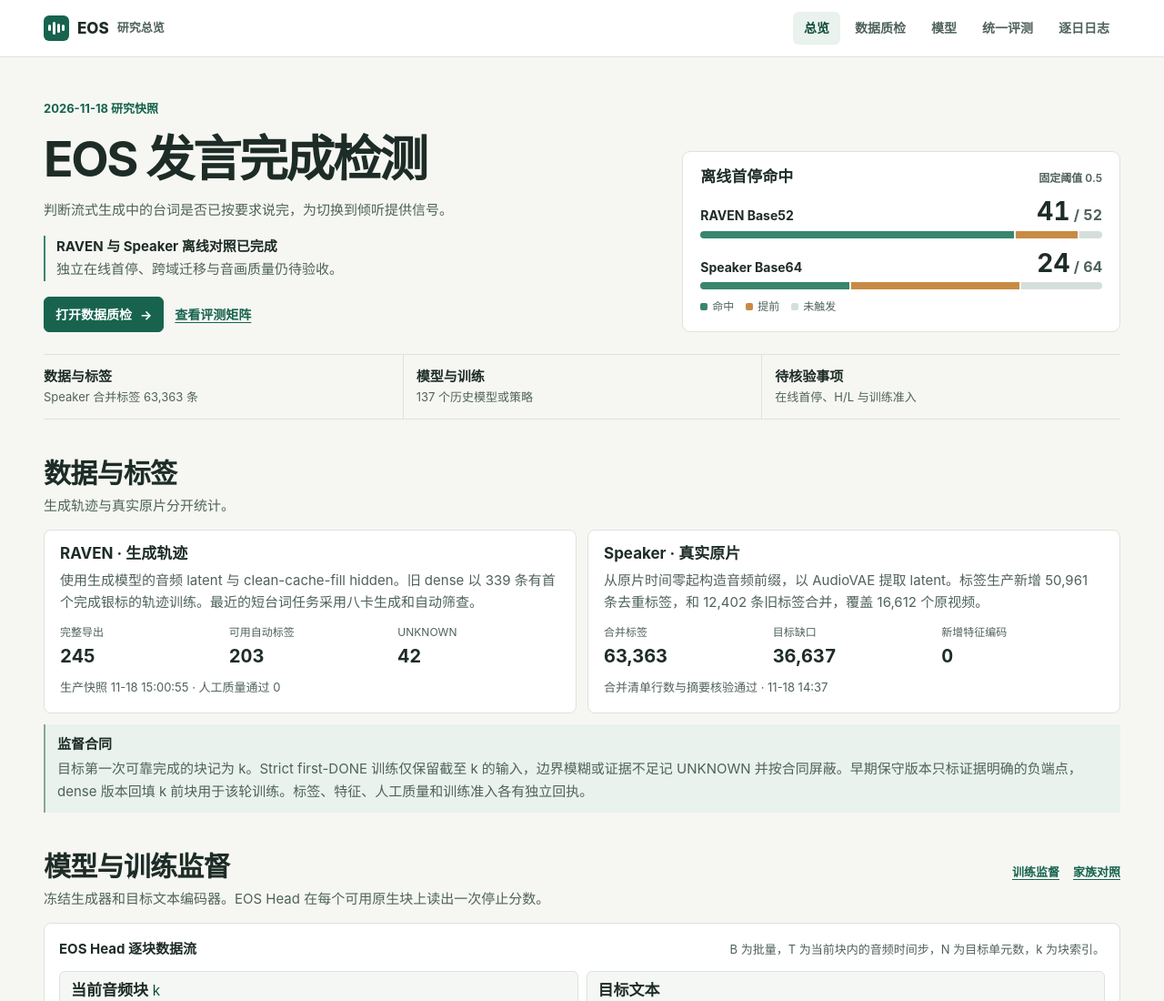
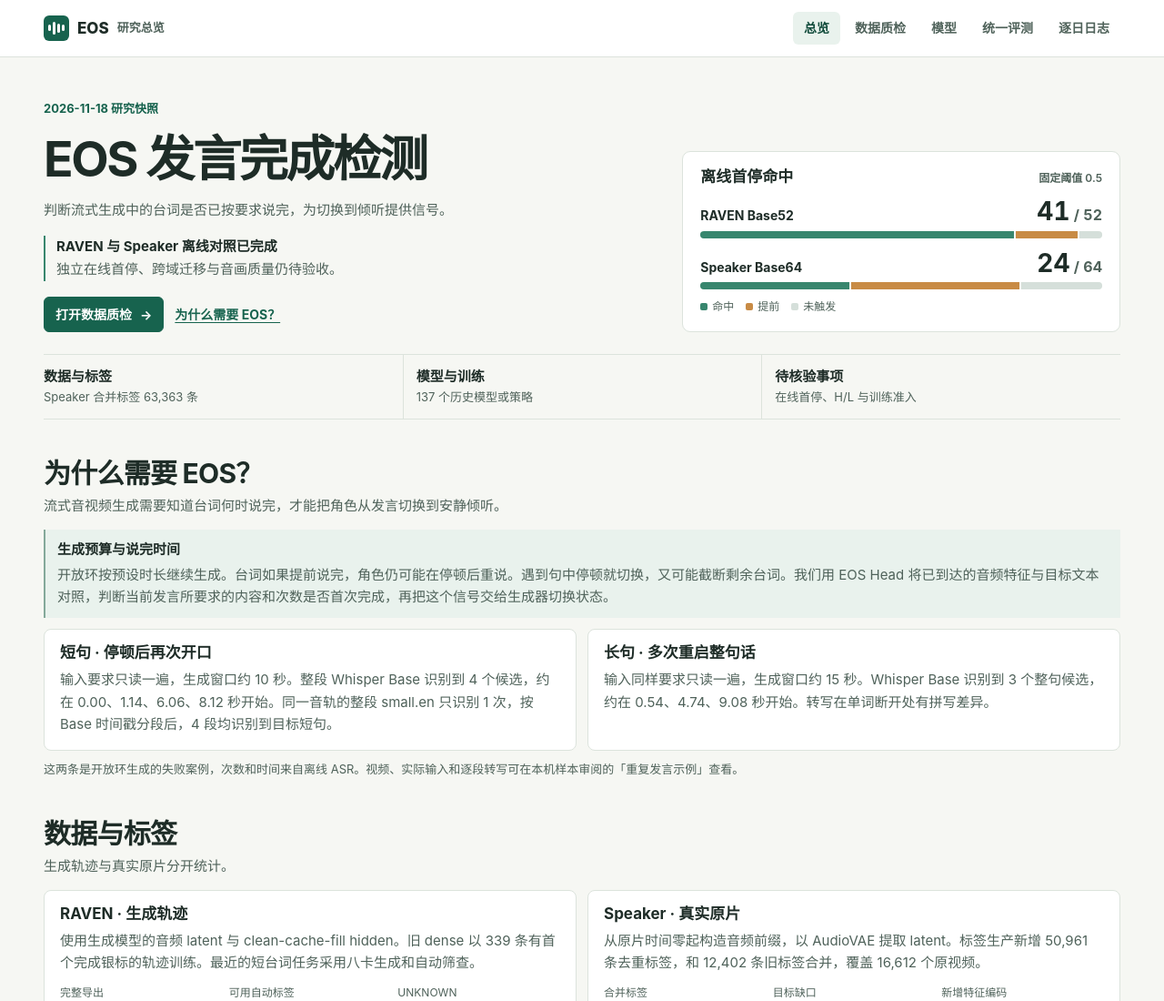
Before and after one commit to Fredreic1849/eos-research-console, a plain HTML site: page index.html in a window 1280 px wide. Shown: the top 1100 px of the page at 91% size. Drawn offline with Linux system fonts and the light colour scheme.

Commit message:
Explain why streaming speech needs EOS

```diff
--- a/index.html
+++ b/index.html
@@ -32,7 +32,7 @@
           <h1>EOS 发言完成检测</h1>
           <p>判断流式生成中的台词是否已按要求说完，为切换到倾听提供信号。</p>
           <p class="project-state"><strong>RAVEN 与 Speaker 离线对照已完成</strong><br>独立在线首停、跨域迁移与音画质量仍待验收。</p>
-          <div class="actions"><a class="button primary" href="quality/">打开数据质检 <span aria-hidden="true">→</span></a><a class="text-link" href="#evaluation">查看评测矩阵</a></div>
+          <div class="actions"><a class="button primary" href="quality/">打开数据质检 <span aria-hidden="true">→</span></a><a class="text-link" href="#motivation">为什么需要 EOS？</a></div>
         </div>
         <div class="hero-chart">
           <h2>离线首停命中 <span>固定阈值 0.5</span></h2>
@@ -48,6 +48,15 @@
         <a href="#training"><strong>模型与训练</strong><small>137 个历史模型或策略</small></a>
         <a href="#open"><strong>待核验事项</strong><small>在线首停、H/L 与训练准入</small></a>
       </nav>
+      <section id="motivation">
+        <div class="section-head"><h2>为什么需要 EOS？</h2><p>流式音视频生成需要知道台词何时说完，才能把角色从发言切换到安静倾听。</p></div>
+        <div class="callout"><b>生成预算与说完时间</b><p>开放环按预设时长继续生成。台词如果提前说完，角色仍可能在停顿后重说。遇到句中停顿就切换，又可能截断剩余台词。我们用 EOS Head 将已到达的音频特征与目标文本对照，判断当前发言所要求的内容和次数是否首次完成，再把这个信号交给生成器切换状态。</p></div>
+        <div class="pair motivation-examples">
+          <article class="panel"><h3>短句 · 停顿后再次开口</h3><p>输入要求只读一遍，生成窗口约 10 秒。整段 Whisper Base 识别到 4 个候选，约在 0.00、1.14、6.06、8.12 秒开始。同一音轨的整段 small.en 只识别 1 次，按 Base 时间戳分段后，4 段均识别到目标短句。</p></article>
+          <article class="panel"><h3>长句 · 多次重启整句话</h3><p>输入同样要求只读一遍，生成窗口约 15 秒。Whisper Base 识别到 3 个整句候选，约在 0.54、4.74、9.08 秒开始。转写在单词断开处有拼写差异。</p></article>
+        </div>
+        <p class="motivation-note">这两条是开放环生成的失败案例，次数和时间来自离线 ASR。视频、实际输入和逐段转写可在本机样本审阅的「重复发言示例」查看。</p>
+      </section>
       <section id="data">
         <div class="section-head"><h2>数据与标签</h2><p>生成轨迹与真实原片分开统计。</p></div>
         <div class="pair">
--- a/styles.css
+++ b/styles.css
@@ -87,6 +87,15 @@ main > section { margin-top: 40px; }
 .section-head p, .panel p, .explain { color: var(--muted); }
 .section-head p { margin-top: 5px; }
 .pair, .open-grid, .eval-summary { display: grid; grid-template-columns: repeat(2, minmax(0, 1fr)); gap: 12px; }
+.motivation-examples { margin-top: 12px; }
+.motivation-note { margin-top: 10px; color: var(--muted); font-size: 13px; }
+.demo-video { display: block; width: 100%; aspect-ratio: 16 / 9; background: #1e2c27; border-radius: 6px; margin: 12px 0; }
+.demo-case h4 { margin: 14px 0 4px; font-size: 15px; }
+.demo-case blockquote { margin: 5px 0 12px; padding-left: 10px; border-left: 2px solid var(--line); }
+.demo-case ol { margin: 6px 0 10px; padding-left: 1.45rem; }
+.demo-case time { font-variant-numeric: tabular-nums; font-weight: 680; }
+.demo-case details { margin-top: 12px; }
+.demo-case summary { color: var(--accent); font-weight: 680; cursor: pointer; }
 .panel { min-width: 0; padding: 15px 17px; border: 1px solid var(--line); border-radius: 8px; background: var(--white); }
 .panel p { margin-top: 6px; }
 .panel dl { display: grid; grid-template-columns: repeat(3, minmax(0, 1fr)); gap: 7px; margin: 10px 0 5px; }
```
